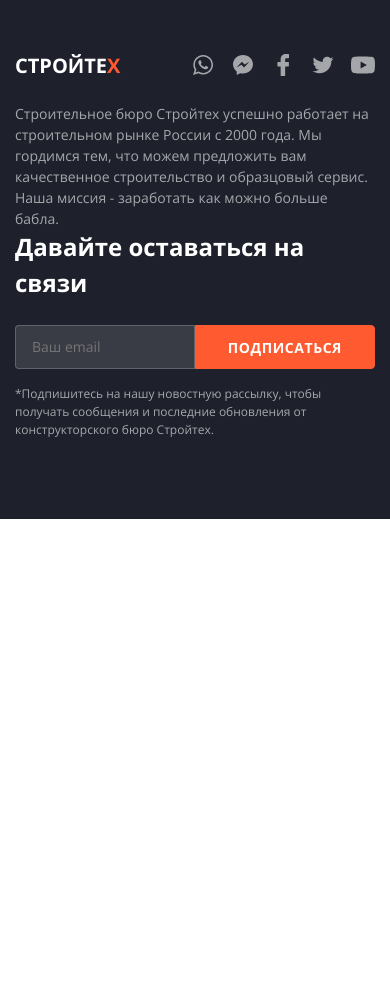
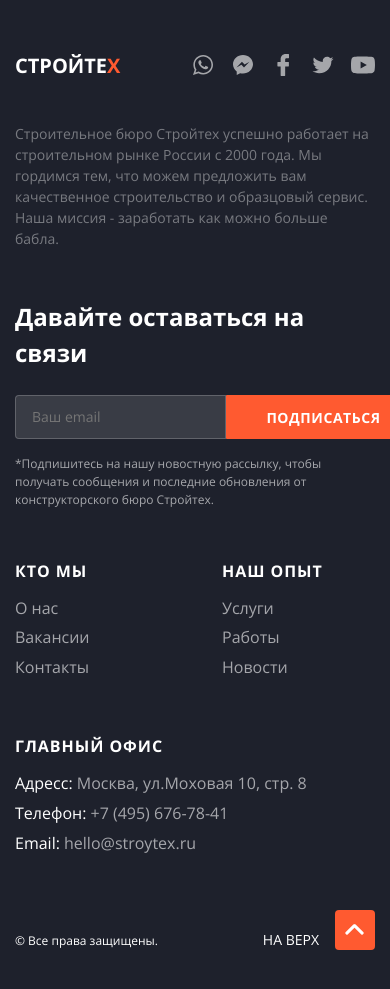
Before and after one commit to not-iron-yury/stroytex, a website: page src/html/index.html in a window 390 px wide. Shown: the part 8540-9529 px from the top of the page. Before the commit the page ends 9059 px from the top, so only its background shows below. Drawn offline with nearby package versions, Linux system fonts and the light colour scheme; files that its build step writes are made by us from their sources; files whose address does not match are found by name.

Commit message:
Футер + адаптив

```diff
--- a/src/html/blocks/footer.html
+++ b/src/html/blocks/footer.html
@@ -1,10 +1,12 @@
 <footer class="footer">
 	<div class="container footer__container">
-		<div class="footer__description">
-			<div class="footer__wrapper">
-				<a href="/" class="logo footer__logo">СТРОЙТЕ<span>Х</span></a>
-				<ul class="footer__social">
-					<li class="footer__social-item">
+		<div class="footer-description footer__description">
+			<div class="footer-description__wrapper">
+				<a href="/" class="logo footer-description__logo"
+					>СТРОЙТЕ<span>Х</span></a
+				>
+				<ul class="footer-description__social">
+					<li class="footer-description__social-item">
 						<a href="#" class="social-link">
 							<svg
 								fill="white"
@@ -17,7 +19,7 @@
 							</svg>
 						</a>
 					</li>
-					<li class="footer__social-item">
+					<li class="footer-description__social-item">
 						<a href="#" class="social-link"
 							><svg
 								fill="white"
@@ -30,7 +32,7 @@
 							</svg>
 						</a>
 					</li>
-					<li class="footer__social-item">
+					<li class="footer-description__social-item">
 						<a href="#" class="social-link">
 							<svg
 								fill="white"
@@ -43,7 +45,7 @@
 							</svg>
 						</a>
 					</li>
-					<li class="footer__social-item">
+					<li class="footer-description__social-item">
 						<a href="#" class="social-link">
 							<svg
 								fill="white"
@@ -56,7 +58,7 @@
 							</svg>
 						</a>
 					</li>
-					<li class="footer__social-item">
+					<li class="footer-description__social-item">
 						<a href="#" class="social-link">
 							<svg
 								fill="white"
@@ -88,7 +90,10 @@
 					type="text"
 					placeholder="Ваш email"
 				/>
-				<button class="btn btn--primary btn--reg footer-subscribe__btn">
+				<button
+					class="btn btn--primary btn--reg footer-subscribe__btn"
+					id="btn-subscribe"
+				>
 					Подписаться
 				</button>
 			</div>
@@ -98,5 +103,41 @@
 				Стройтех.
 			</p>
 		</div>
+
+		<ul class="footer-list footer__list footer__contacts">
+			<li class="footer-list__title">Главный офис</li>
+			<li class="footer-list__item">
+				<span>Адресс: </span> Москва, ул.Моховая 10, стр. 8
+			</li>
+			<li class="footer-list__item">
+				<span>Телефон: </span>
+				<a href="tel:00000000">+7 (495) 676-78-41</a>
+			</li>
+			<li class="footer-list__item">
+				<span>Email: </span>
+				<a href="mail:hello@stroytex.ru">hello@stroytex.ru</a>
+			</li>
+		</ul>
+
+		<ul class="footer-list footer__list footer__about">
+			<li class="footer-list__title">Кто мы</li>
+			<li class="footer-list__item"><a href="#">О нас</a></li>
+			<li class="footer-list__item"><a href="#">Вакансии</a></li>
+			<li class="footer-list__item"><a href="#">Контакты</a></li>
+		</ul>
+
+		<ul class="footer-list footer__list footer__experience">
+			<li class="footer-list__title">Наш опыт</li>
+			<li class="footer-list__item"><a href="#">Услуги</a></li>
+			<li class="footer-list__item"><a href="#">Работы</a></li>
+			<li class="footer-list__item"><a href="#">Новости</a></li>
+		</ul>
+		<div class="copyright footer__copyright">
+			<p class="copyright__item">© Все права защищены.</p>
+		</div>
+		<div class="gotop footer__gotop">
+			<span class="gotop__text">на верх</span
+			><button class="gotop-btn" id="gotop-btn"></button>
+		</div>
 	</div>
 </footer>
--- a/src/js/index.js
+++ b/src/js/index.js
@@ -34,3 +34,36 @@ video.addEventListener("click", (e) => {
 	video.appendChild(iframe);
 	video.querySelector("button").remove();
 });
+/*---------------------/video----------------------*/
+
+/*--------------------subscribe--------------------*/
+const buttonSubscribe = document.getElementById('btn-subscribe');
+
+switchButtonSubscribe();
+window.addEventListener("resize", switchButtonSubscribe);
+
+function switchButtonSubscribe() {
+	if(window.innerWidth < 1365 && buttonSubscribe.textContent === 'Подписаться') {
+	buttonSubscribe.textContent = 'Go';
+	buttonSubscribe.classList.add('footer-subscribe__btn--small');
+	}
+	if (window.innerWidth > 1364 && buttonSubscribe.textContent !== 'Подписаться') {
+	buttonSubscribe.textContent = 'Подписаться'
+	buttonSubscribe.classList.remove('footer-subscribe__btn--small');
+	}
+
+}
+
+/*-------------------/subscribe--------------------*/
+
+
+/*----------------------goTop----------------------*/
+const gotopBtn = document.getElementById("gotop-btn");
+
+gotopBtn.addEventListener("click", () => {
+	window.scrollTo({
+		top: 0,
+		behavior: "smooth",
+	});
+});
+/*---------------------/goTop----------------------*/
--- a/src/scss/blocks/_footer.scss
+++ b/src/scss/blocks/_footer.scss
@@ -1,14 +1,107 @@
 .footer {
+	color: $white;
 	background-color: $gray-900;
 	padding: 80px 0;
 
 	&__container {
-		//display: grid;
+		display: grid;
+		justify-content: space-between;
+		//grid-template-columns: 440px 240px 495px;
+		grid-template-columns: 0.904fr 0.5fr 1fr;
+
+		width: 100%;
+		column-gap: 20px;
+		row-gap: 50px;
+
+		grid-template-areas:
+			"desc . subs"
+			"cont about exp"
+			"copy . goto";
+	}
+	&__description {
+		grid-area: desc;
+	}
+	&__subscribe {
+		grid-area: subs;
+	}
+	&__contacts {
+		grid-area: cont;
+	}
+	&__about {
+		grid-area: about;
+	}
+	&__experience {
+		grid-area: exp;
+	}
+	&__copyright {
+		grid-area: copy;
+		align-self: end;
 	}
 
-	&__description {
+	&__gotop {
+		grid-area: goto;
+		justify-self: end;
+	}
+}
+@media (width < 1025px) {
+	.footer {
+		&__container {
+			grid-template-areas:
+				"desc desc subs"
+				"cont about exp"
+				"copy copy goto";
+		}
+	}
+}
+
+@media (width < 960px) {
+	.footer {
+		&__container {
+			grid-template-columns: 1.1fr 0.5fr 0.9fr;
+			grid-template-areas:
+				"desc desc desc"
+				"subs subs subs"
+				"cont about exp"
+				"copy  copy goto";
+		}
+	}
+}
+@media (width < 768px) {
+	.footer {
+		&__container {
+			grid-template-areas:
+				"desc desc desc"
+				"subs subs subs"
+				"cont about exp"
+				"copy copy goto";
+		}
+	}
+}
+
+@media (width < 576px) {
+	.footer {
+		&__container {
+			grid-template-columns: 1.1fr 0.9fr;
+			grid-template-areas:
+				"desc desc"
+				"subs subs"
+				"about exp"
+				"cont cont"
+				// "copy copy"
+				"copy goto";
+		}
+	}
+}
+
+@media (width < 420px) {
+	.footer-description__logo {
+		margin-bottom: 20px;
+	}
+}
+
+.footer-description {
 	max-width: 480px;
-	}
+
 	&__wrapper {
 		display: flex;
 		justify-content: space-between;
@@ -42,7 +135,7 @@
 		color: $white;
 		opacity: 0.6;
 	}
-
+}
 .footer-subscribe {
 	max-width: 495px;
 	width: 100%;
@@ -55,11 +148,13 @@
 		margin-bottom: 24px;
 	}
 	&__wrapper {
-			display: flex;
+		display: grid;
+		grid-template-columns: 1fr 195px;
+		grid-template-columns: 1fr max(89px, 0.65fr);
 		margin-bottom: 16px;
+		width: 100%;
 	}
 	&__input {
-			width: 100%;
 		background: rgba(255, 255, 255, 0.12);
 		border: 1px solid rgba(255, 255, 255, 0.2);
 		border-radius: 4px;
@@ -73,6 +168,10 @@
 	&__btn {
 		border-top-left-radius: 0;
 		border-bottom-left-radius: 0;
+
+		&--small {
+			width: 89px;
+		}
 	}
 	&__desc {
 		font-size: 12px;
@@ -80,4 +179,84 @@
 		opacity: 0.6;
 	}
 }
+
+.footer-list {
+	&__title {
+		font-weight: 700;
+		font-size: 16px;
+		line-height: 150%;
+		letter-spacing: 0.06em;
+		text-transform: uppercase;
+		margin-bottom: 13px;
 	}
+	&__item {
+		font-weight: 400;
+		font-size: 16px;
+		line-height: 160%;
+		color: #a5a6ab;
+		margin-bottom: 4px;
+		& a {
+			color: #a5a6ab;
+		}
+		& span {
+			color: $white;
+		}
+	}
+}
+
+.copyright {
+	display: flex;
+	gap: 5px;
+	font-weight: 400;
+	font-size: 12px;
+	line-height: 150%;
+
+	svg {
+		width: 16px;
+		height: 16px;
+	}
+}
+
+.gotop {
+	display: flex;
+	align-items: end;
+
+	&__text {
+		font-size: 14px;
+		line-height: 150%;
+		text-transform: uppercase;
+		margin-right: 16px;
+	}
+	&-btn {
+		position: relative;
+		width: 40px;
+		height: 40px;
+		background-color: $primary;
+		border-radius: 4px;
+
+		&::before {
+			display: block;
+			position: absolute;
+			top: 13px;
+			left: 14px;
+			content: "";
+			width: 3px;
+			height: 13px;
+			border-radius: 1px;
+			background: $white;
+			transform: rotate(45deg);
+		}
+		&::after {
+			display: block;
+			position: absolute;
+			top: 13px;
+			right: 15px;
+			content: "";
+			width: 3px;
+			height: 13px;
+			border-radius: 1px;
+			background: $white;
+			transform: rotate(135deg);
+		}
+	}
+}
```
Lines whose indentation alone changed are shown as unchanged.
